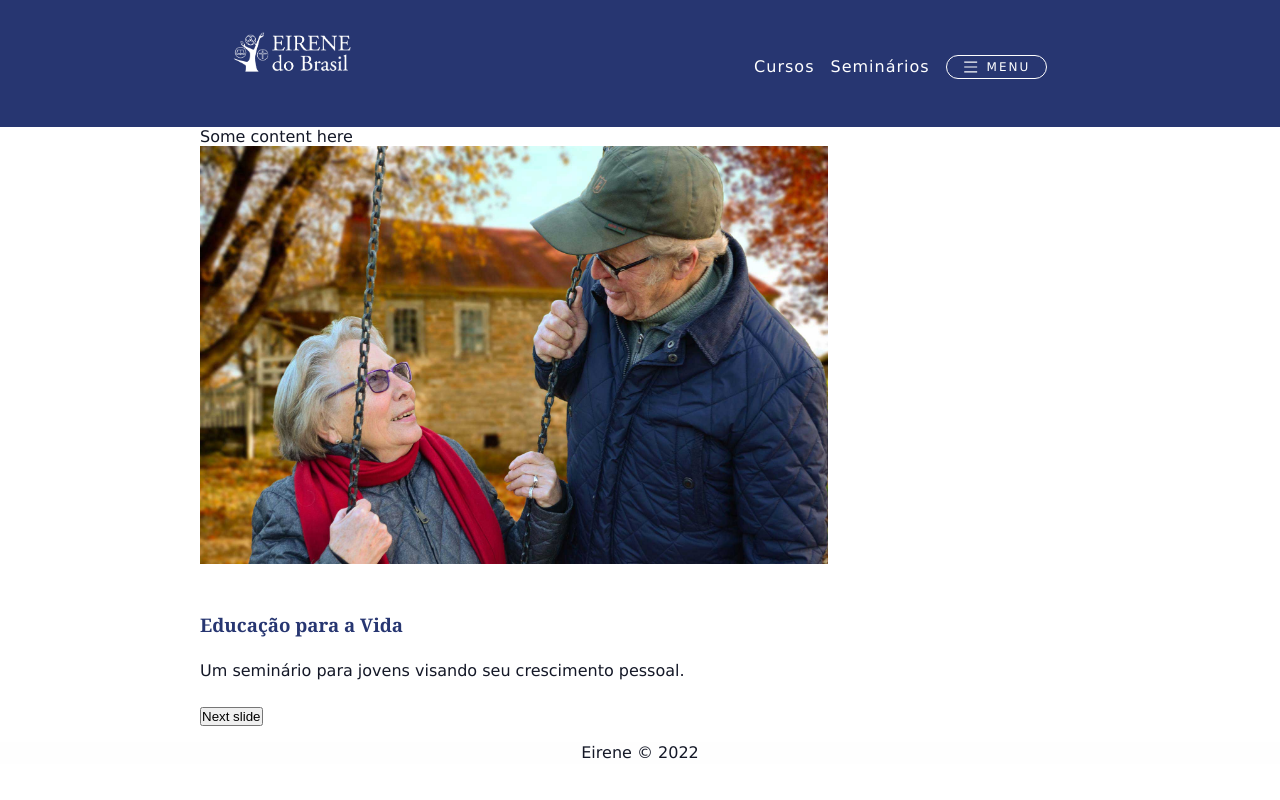
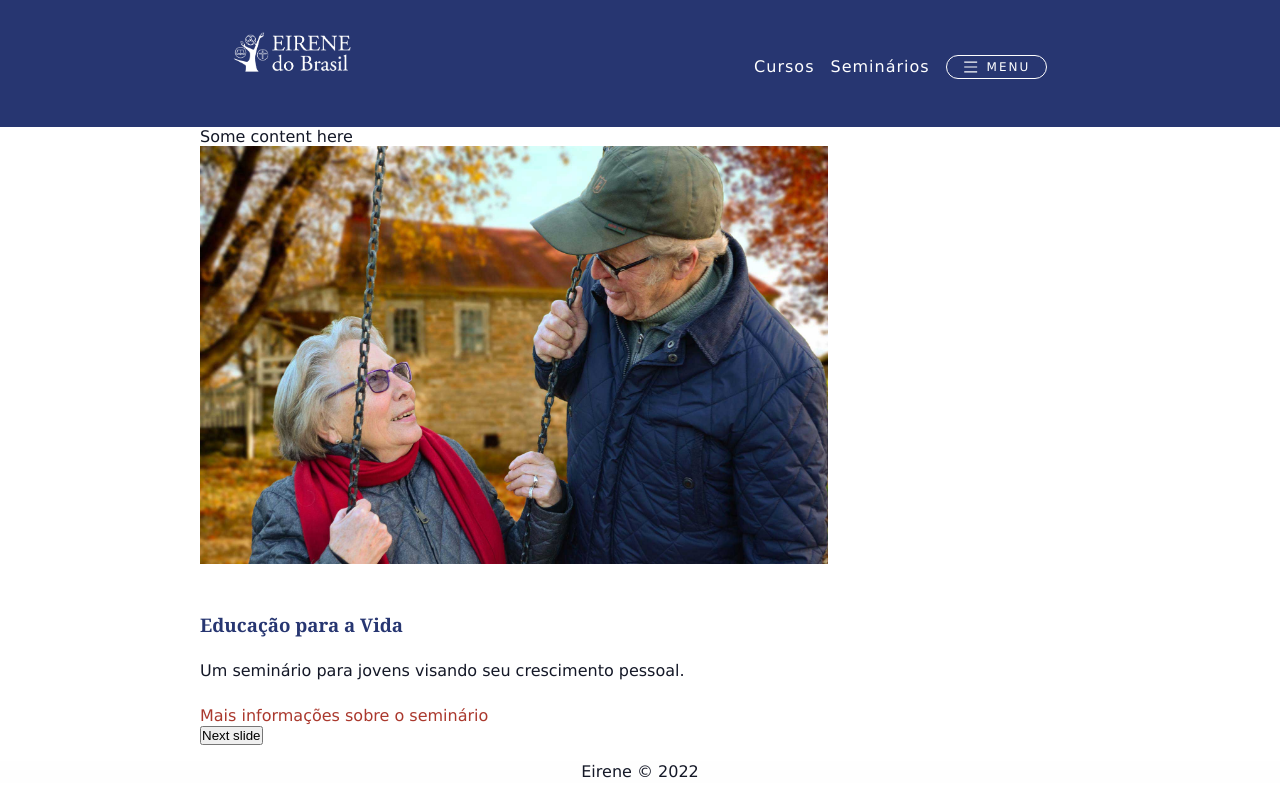
Before and after one commit to gstvdesign/eirene-app, a Next.js app: page / in a window 1280 px wide. Built offline with nearby package versions, Linux system fonts and the light colour scheme; a web font is replaced by a local one.

Commit message:
Turn slider into a component

```diff
--- /dev/null
+++ b/components/AtomicComponents/Carroussel.js
@@ -0,0 +1,32 @@
+import { useState, useEffect } from "react"
+import Image from "next/image"
+import Link from "next/link"
+
+
+
+export default function Carroussel({sliderData}) {
+  const [slide, setSlide] = useState(1)
+  function nextSlide() {
+    return slide === (sliderData.length - 1) ? setSlide(0) : setSlide(slide + 1)
+  }
+  useEffect(() => {
+    setTimeout(nextSlide, 5000)
+  })
+  return (
+    <div>
+      <div>
+        <div>
+          <Image src={`/assets/seminarios/${sliderData[slide].img}`} width={628} height={418} alt={sliderData[slide].title} />
+        </div>
+        <div>
+          <h3>{sliderData[slide].title}</h3>
+          <p>{sliderData[slide].meta}</p>
+          <Link href={`/seminarios/${sliderData[slide].path}`}>
+            <a>Mais informações sobre o seminário</a>
+          </Link>
+        </div>
+      </div>
+      <button onClick={nextSlide}>Next slide</button>
+    </div>
+  )
+}
--- a/pages/artigos/[id].js
+++ b/pages/artigos/[id].js
@@ -1,4 +1,4 @@
-import MainWrapper from 'components/Layouts/MainWrapper';
+import MainWrapper from 'components/PageElements/MainWrapper';
 import { getArtigoData, getArtigosId } from 'libs/getArtigosData';
 
 
--- a/pages/index.js
+++ b/pages/index.js
@@ -1,50 +1,33 @@
-import { useState, useEffect } from 'react';
-import Image from 'next/image';
 import MainWrapper from 'components/Layouts/MainWrapper';
+import Carroussel from 'components/AtomicComponents/Carroussel';
 
 const data = [
   {
     title: "Antes de casar, vamos conversar? Um trabalho preventivo",
     meta: "É inevitável que um casamento vá passar por algum problema. Esse seminário pretende fortalecer o casal pra que quando os problemas aparecerem o casal tenha ferramentas para lidar com eles.",
     img: "antes_casar.jpg",
-    permalink: "/antes-casar/"
+    path: "antes-casar"
   },
   {
     title: "Projetos Filhos Felizes",
     img: "filhos_felizes.jpg",
     meta: "Cuidar dos filhos não é tarefa fácil. É comum não sabermos qual o caminho a seguir. Esse seminário é baseado no engajamento dos pais para potencializar um crescimento saudável dos seus filhos.",
-    permalink: "/filhos_felizes/"
+    path: "filhos-felizes"
   },
   {
     title: "Educação para a Vida",
     img: "educacao.jpg",
     meta: "Um seminário para jovens visando seu crescimento pessoal.",
-    permalink: "/educacao/"
+    path: "educacao"
   }
 ]
 
 export default function Home() {
-  const [slide, setSlide] = useState(1)
-  function nextSlide() {
-    return slide === (data.length - 1) ? setSlide(0) : setSlide(slide + 1)
-  }
-  useEffect(() => {
-    setTimeout(nextSlide, 5000)
-  })
   return (
     <MainWrapper newHeader>
       <main>
         Some content here
-        <div>
-          <div>
-            <Image src={`/assets/seminarios/${data[slide].img}`} width={628} height={418} alt={data[slide].title} />
-          </div>
-          <div>
-            <h3>{data[slide].title}</h3>
-            <p>{data[slide].meta}</p>
-          </div>
-        </div>
-        <button onClick={nextSlide}>Next slide</button>
+        <Carroussel sliderData={data} />
       </main>
     </MainWrapper>
   )
```
Also changed, not shown: _data/_seminarios/filhos-felizes.md (renamed from _data/_seminarios/filhosfelizes.md).
